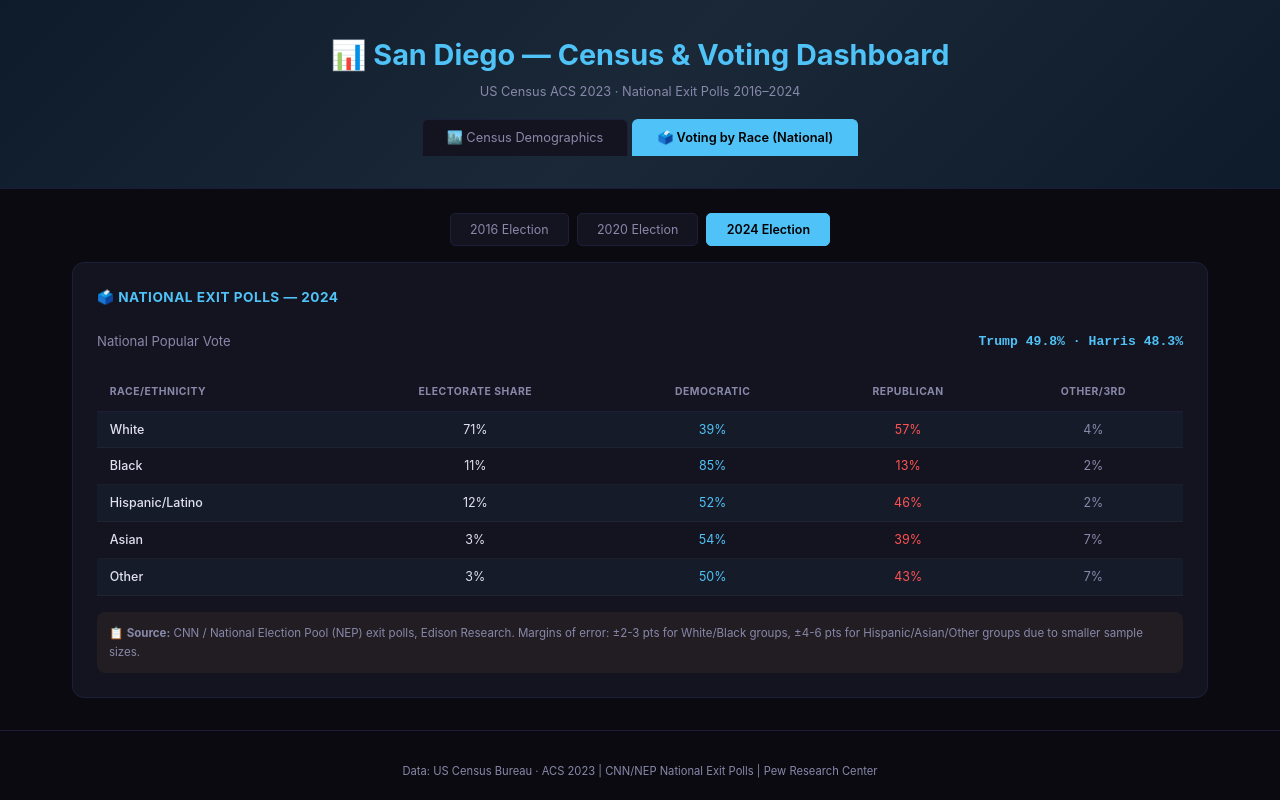
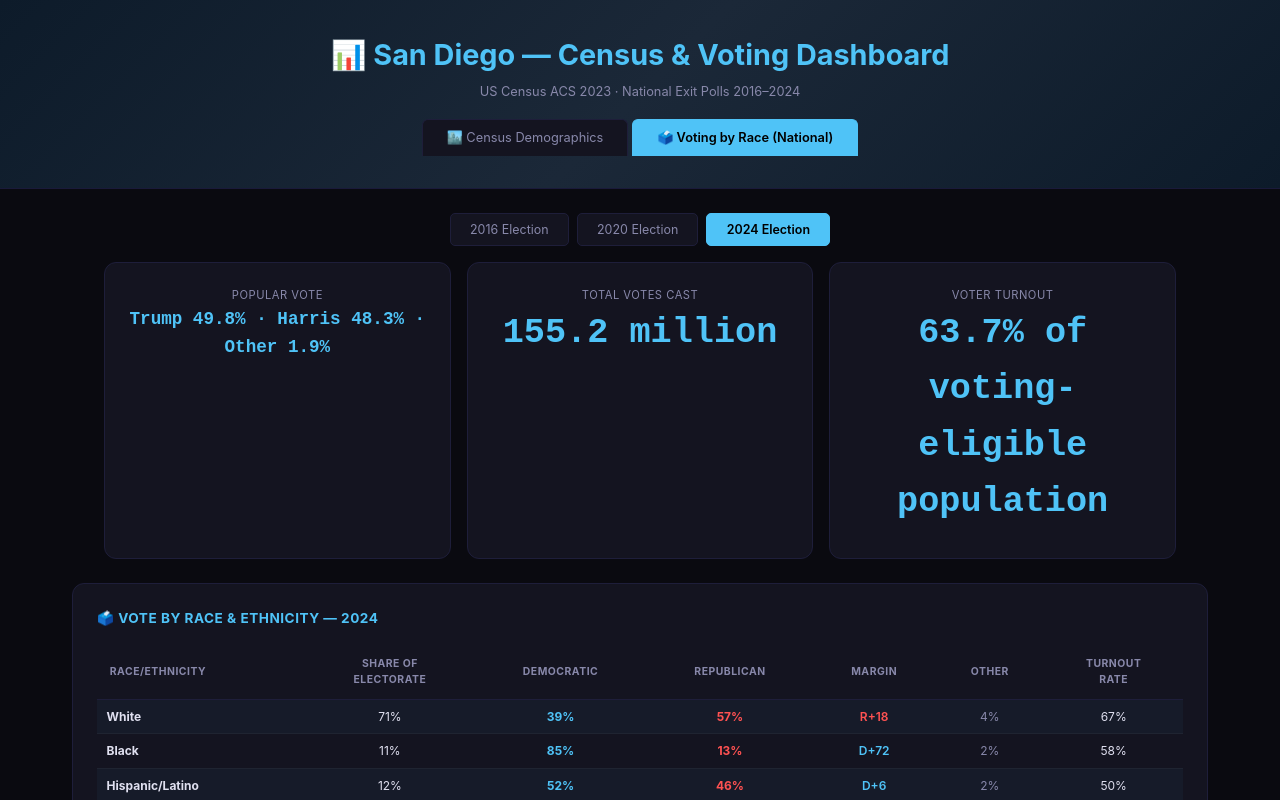
Before and after one commit to djlilbooduh/ufo-dashboard, a plain HTML site: page census_dashboard.html in a window 1280 px wide. Both pictures are taken after a click on the element "🗳️ Voting by Race (National)". Shown: the top 800 px of the page. Drawn offline with Linux system fonts and the light colour scheme.

Commit message:
🗳️ Richer voting context: turnout rates, D/R margin column, trend callouts, election overview cards

```diff
--- a/census_dashboard.html
+++ b/census_dashboard.html
@@ -36,7 +36,7 @@ header .sub{color:var(--mu);font-size:.8rem}
 .vote-table{max-width:1200px;margin:1.5rem auto;padding:0 2rem}
 .vote-table table{width:100%;border-collapse:collapse;font-size:.78rem}
 .vote-table th{color:var(--mu);text-transform:uppercase;font-size:.65rem;letter-spacing:.5px;padding:.6rem .8rem;text-align:center;border-bottom:1px solid var(--bd)}
-.vote-table td{padding:.5rem .8rem;text-align:center;border-bottom:1px solid rgba(255,255,255,.04)}
+.vote-table td{padding:.45rem .6rem;text-align:center;border-bottom:1px solid rgba(255,255,255,.04);font-size:.75rem}
 .vote-table .race-col{text-align:left;color:var(--tx);font-weight:500}
 .vote-table .dem{color:#4fc3f7} .vote-table .gop{color:#ff5252} .vote-table .other{color:var(--mu)}
 .vote-table .highlight-row{background:rgba(79,195,247,.04)}
@@ -95,33 +95,39 @@ const SD = {
 // ══════════════ NATIONAL VOTING DATA ══════════════
 const VOTE = {
   2016: {
-    popular: "Clinton 48.2% · Trump 46.1%",
+    popular: "Clinton 48.2% · Trump 46.1% · Other 5.7%",
+    total_votes: "136.7 million",
+    turnout: "60.1% of voting-eligible population",
     race_vote: [
-      {race:"White", share:71, dem:37, gop:58, other:5},
-      {race:"Black", share:12, dem:88, gop:8, other:4},
-      {race:"Hispanic/Latino", share:11, dem:65, gop:29, other:6},
-      {race:"Asian", share:4, dem:65, gop:29, other:6},
-      {race:"Other", share:3, dem:56, gop:37, other:7}
+      {race:"White", share:71, dem:37, gop:58, other:5, turnout:65.3},
+      {race:"Black", share:12, dem:88, gop:8, other:4, turnout:59.6},
+      {race:"Hispanic/Latino", share:11, dem:65, gop:29, other:6, turnout:47.6},
+      {race:"Asian", share:4, dem:65, gop:29, other:6, turnout:49.3},
+      {race:"Other", share:3, dem:56, gop:37, other:7, turnout:48.0}
     ]
   },
   2020: {
-    popular: "Biden 51.3% · Trump 46.9%",
+    popular: "Biden 51.3% · Trump 46.9% · Other 1.8%",
+    total_votes: "158.4 million",
+    turnout: "66.0% of voting-eligible population (highest since 1900)",
     race_vote: [
-      {race:"White", share:67, dem:41, gop:58, other:1},
-      {race:"Black", share:13, dem:87, gop:12, other:1},
-      {race:"Hispanic/Latino", share:13, dem:65, gop:32, other:3},
-      {race:"Asian", share:4, dem:63, gop:31, other:6},
-      {race:"Other", share:4, dem:55, gop:41, other:4}
+      {race:"White", share:67, dem:41, gop:58, other:1, turnout:70.9},
+      {race:"Black", share:13, dem:87, gop:12, other:1, turnout:62.6},
+      {race:"Hispanic/Latino", share:13, dem:65, gop:32, other:3, turnout:53.7},
+      {race:"Asian", share:4, dem:63, gop:31, other:6, turnout:59.5},
+      {race:"Other", share:4, dem:55, gop:41, other:4, turnout:55.0}
     ]
   },
   2024: {
-    popular: "Trump 49.8% · Harris 48.3%",
+    popular: "Trump 49.8% · Harris 48.3% · Other 1.9%",
+    total_votes: "155.2 million",
+    turnout: "63.7% of voting-eligible population",
     race_vote: [
-      {race:"White", share:71, dem:39, gop:57, other:4},
-      {race:"Black", share:11, dem:85, gop:13, other:2},
-      {race:"Hispanic/Latino", share:12, dem:52, gop:46, other:2},
-      {race:"Asian", share:3, dem:54, gop:39, other:7},
-      {race:"Other", share:3, dem:50, gop:43, other:7}
+      {race:"White", share:71, dem:39, gop:57, other:4, turnout:67.0},
+      {race:"Black", share:11, dem:85, gop:13, other:2, turnout:58.0},
+      {race:"Hispanic/Latino", share:12, dem:52, gop:46, other:2, turnout:50.0},
+      {race:"Asian", share:3, dem:54, gop:39, other:7, turnout:56.0},
+      {race:"Other", share:3, dem:50, gop:43, other:7, turnout:50.0}
     ]
   }
 };
@@ -201,35 +207,73 @@ function renderVoting(year) {
   });
   html += `</div>`;
 
-  html += `<div class="card"><h2>🗳️ National Exit Polls — ${year}</h2>`;
-  html += `<div class="stat-row" style="margin-bottom:1rem"><span class="stat-label">National Popular Vote</span><span class="stat-val" style="color:var(--ac)">${d.popular}</span></div>`;
+  // Election overview cards
+  html += `<div class="grid" style="margin-top:0">
+    <div class="card" style="text-align:center">
+      <div class="big-label">Popular Vote</div>
+      <div class="big-num" style="font-size:1.1rem">${d.popular}</div>
+    </div>
+    <div class="card" style="text-align:center">
+      <div class="big-label">Total Votes Cast</div>
+      <div class="big-num">${d.total_votes}</div>
+    </div>
+    <div class="card" style="text-align:center">
+      <div class="big-label">Voter Turnout</div>
+      <div class="big-num">${d.turnout}</div>
+    </div>
+  </div>`;
 
+  // Race x Party Table
+  html += `<div class="card"><h2>🗳️ Vote by Race & Ethnicity — ${year}</h2>`;
   html += `<table>
     <thead><tr>
       <th style="text-align:left">Race/Ethnicity</th>
-      <th>Electorate Share</th>
+      <th>Share of<br>Electorate</th>
       <th>Democratic</th>
       <th>Republican</th>
-      <th>Other/3rd</th>
+      <th>Margin</th>
+      <th>Other</th>
+      <th>Turnout<br>Rate</th>
     </tr></thead><tbody>`;
 
   d.race_vote.forEach((r, i) => {
     const cls = i % 2 === 0 ? ' highlight-row' : '';
+    const margin = r.dem - r.gop;
+    const marginColor = margin > 0 ? 'var(--ac)' : 'var(--sc)';
+    const marginSign = margin > 0 ? 'D+' : 'R+';
     html += `<tr class="${cls}">
-      <td class="race-col">${r.race}</td>
+      <td class="race-col"><strong>${r.race}</strong></td>
       <td>${r.share}%</td>
-      <td class="dem">${r.dem}%</td>
-      <td class="gop">${r.gop}%</td>
+      <td class="dem"><strong>${r.dem}%</strong></td>
+      <td class="gop"><strong>${r.gop}%</strong></td>
+      <td style="color:${marginColor};font-weight:600">${marginSign}${Math.abs(margin)}</td>
       <td class="other">${r.other}%</td>
+      <td>${r.turnout}%</td>
     </tr>`;
   });
 
   html += `</tbody></table>`;
   html += `<div style="margin-top:1rem;padding:.75rem;background:rgba(255,171,64,.06);border-radius:8px;font-size:.72rem;color:var(--mu)">
-    📋 <strong>Source:</strong> CNN / National Election Pool (NEP) exit polls, Edison Research.
-    Margins of error: ±2-3 pts for White/Black groups, ±4-6 pts for Hispanic/Asian/Other groups due to smaller sample sizes.
-  </div>`;
-  html += `</div>`;
+    📋 <strong>Sources:</strong> CNN / National Election Pool exit polls (Edison Research). Turnout rates from US Census Bureau CPS Voting Supplement.
+    Margins of error: ±2-3 pts for large groups, ±4-6 pts for smaller groups.
+  </div></div>`;
+
+  // Trend callouts
+  html += `<div class="grid" style="grid-template-columns:1fr 1fr">`;
+  html += `<div class="card"><h2>📈 Key Trends</h2>`;
+  html += `<div style="font-size:.78rem;line-height:1.7;color:var(--tx)">`;
+  html += `<p><span style="color:var(--cf);font-weight:600">Hispanic/Latino Realignment:</span> Democratic margin collapsed from <span class="dem">D+36</span> in 2016 to just <span class="dem">D+6</span> in 2024 — the single biggest demographic shift across all three elections.</p>`;
+  html += `<p style="margin-top:.5rem"><span style="color:var(--ac);font-weight:600">Black Voters:</span> Most consistently Democratic group. 85%+ Democratic in all three elections, though Republican share doubled from 8% (2016) to 13% (2024).</p>`;
+  html += `<p style="margin-top:.5rem"><span style="color:var(--ac);font-weight:600">White Voters:</span> Reliably Republican but steady — GOP margin hovered around R+20 across all three cycles.</p>`;
+  html += `</div></div>`;
+
+  html += `<div class="card"><h2>📊 Turnout by Race</h2>`;
+  d.race_vote.forEach(r => {
+    html += `<div class="stat-row"><span class="stat-label">${r.race}</span><span class="stat-val">${r.turnout}%</span></div>`;
+    html += `<div class="bar-bg"><div class="bar-fill" style="width:${r.turnout}%;background:var(--ac)"></div></div>`;
+  });
+  html += `<div style="margin-top:.5rem;font-size:.65rem;color:var(--mu)">Census CPS: self-reported turnout among citizen voting-age population</div>`;
+  html += `</div></div>`;
 
   document.getElementById('votingTable').innerHTML = html;
 }
```
